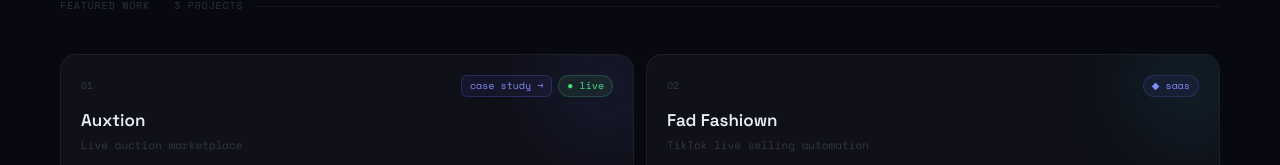
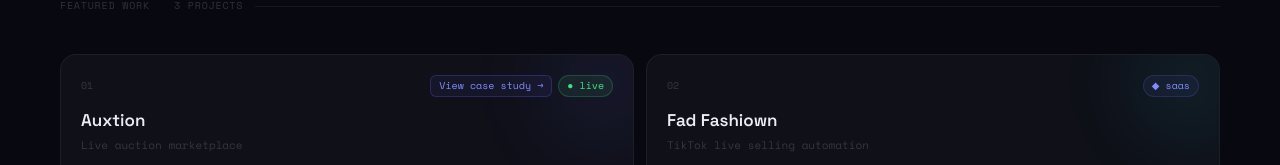
Before and after one commit to JimwellC/jimwell-portfolio, a Next.js app: page / in a window 1280 px wide. Shown: the part 750-915 px from the top of the page. Built offline with nearby package versions, Linux system fonts and the light colour scheme.

Commit message:
final push 4

```diff
--- a/src/components/Projects.tsx
+++ b/src/components/Projects.tsx
@@ -205,7 +205,7 @@ function MobileProjectCard({ project: p, onOpenLightbox }: {
               flexShrink: 0,
             }}
           >
-            case study →
+            View case study →
           </a>
         )}
       </div>
@@ -282,7 +282,7 @@ function ProjectCard({ project: p, expanded, setExpanded, onOpenLightbox }: {
                     (e.currentTarget as HTMLAnchorElement).style.color = "var(--a2)";
                   }}
                 >
-                  case study →
+                  View case study →
                 </a>
               )}
               <span style={{ fontSize: "10px", padding: "2px 8px", borderRadius: "20px", fontFamily: "var(--font-space-mono)", ...badgeStyles[p.badge.style] }}>
```
